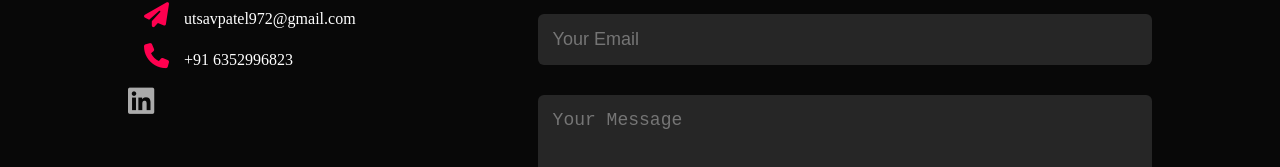
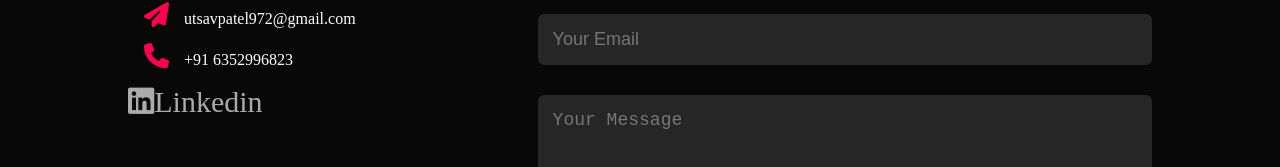
Before and after one commit to utsav972/portfolio_resume.github.io, a plain HTML site: page index.html in a window 1280 px wide. Shown: the part 2871-3038 px from the top of the page. Drawn offline with Linux system fonts and the light colour scheme.

Commit message:
Update index.html

```diff
--- a/index.html
+++ b/index.html
@@ -141,7 +141,7 @@
                 <p><i class="fa-sharp fa-solid fa-paper-plane"></i>utsavpatel972@gmail.com</p>
                 <p><i class="fa-sharp fa-solid fa-phone"></i>+91 6352996823</p>
                 <div class="social-icons">
-                    <a href="https://www.linkedin.com/in/utsav-patel-0539a5228"><i class="fa-brands fa-linkedin"></i></a>
+                    <a href="https://www.linkedin.com/in/utsav-patel-0539a5228"><i class="fa-brands fa-linkedin"></i>Linkedin</a>
                 </div>
                 <a href="images/utsav_resume.pdf" download class="btn btn2">Download CV</a>
             </div>
```
